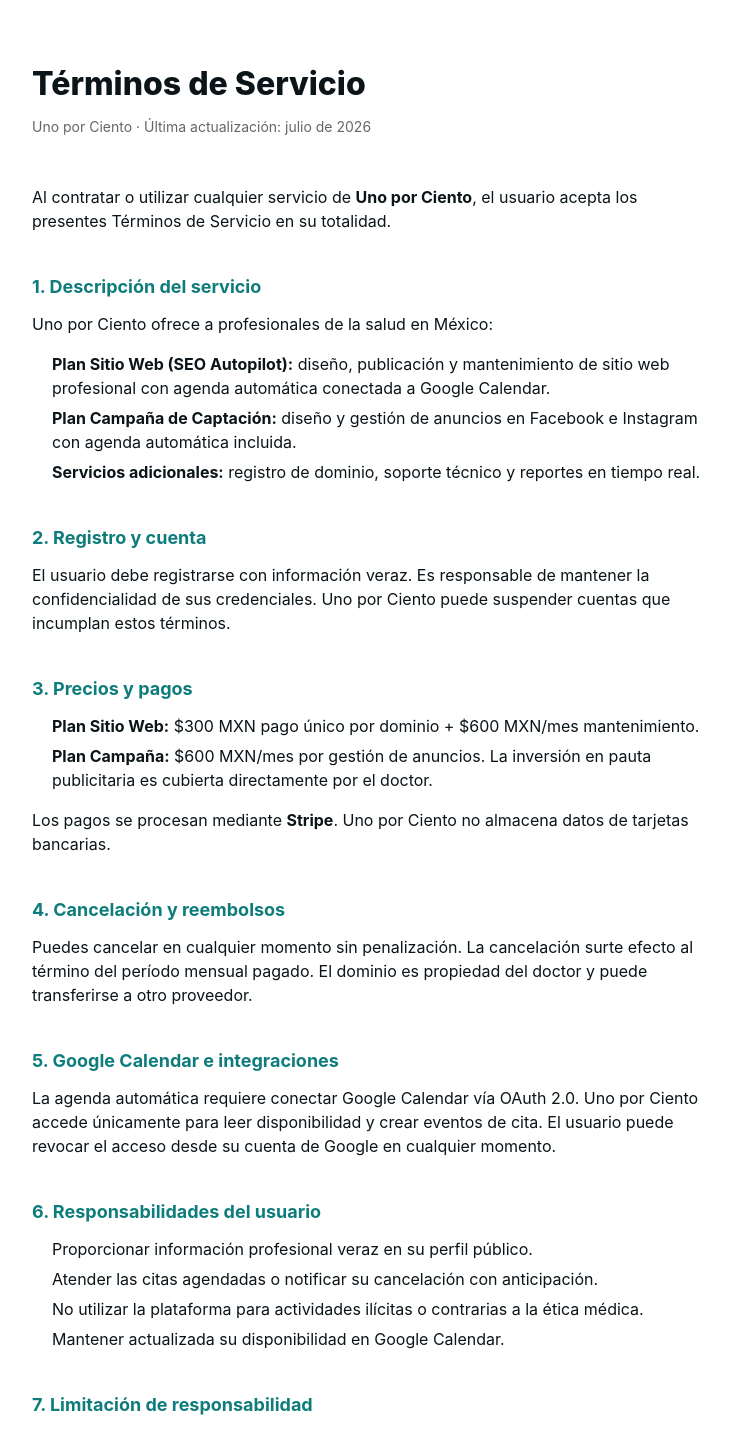
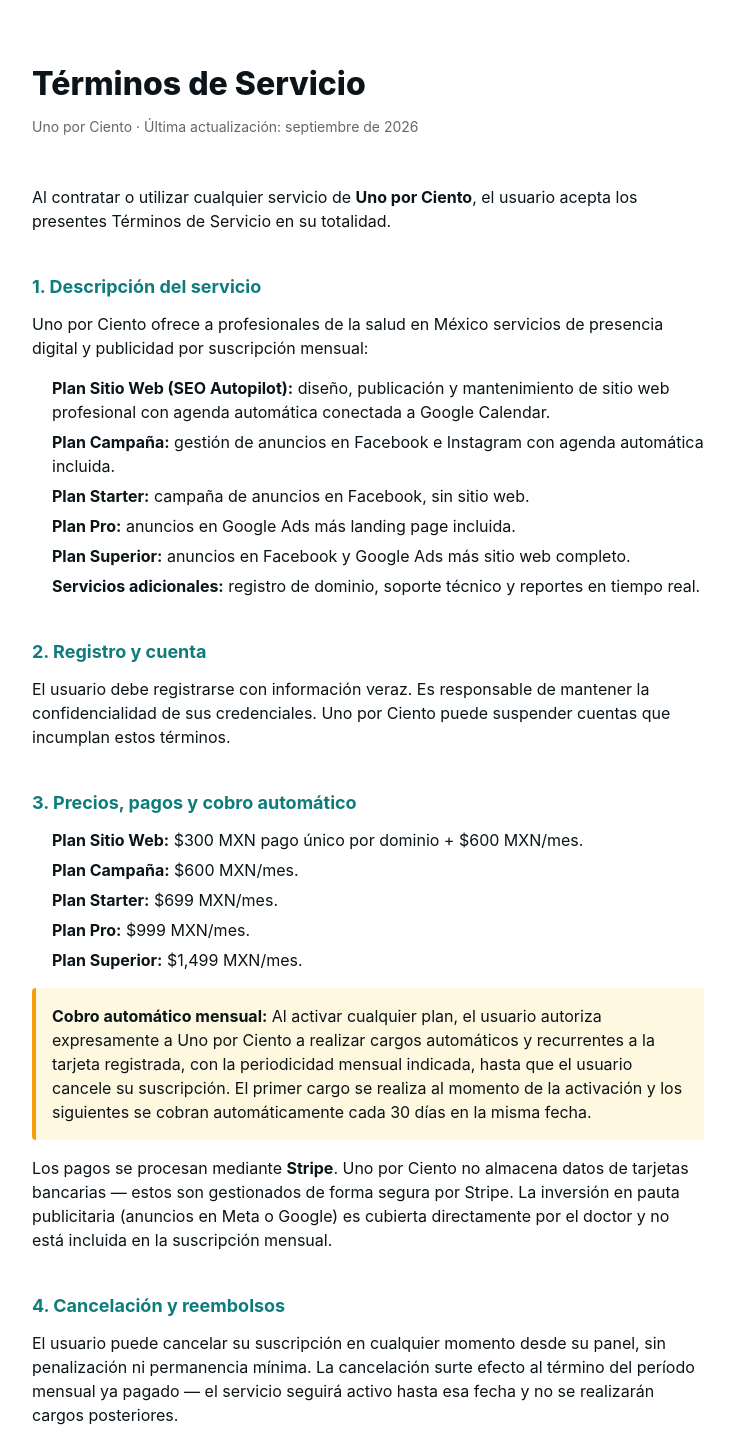
Before and after one commit to jguillermovg7-glitch/uno-por-ciento, a Next.js app: page /terminos in a window 1280 px wide. Shown: the top 1433 px of the page, without its empty margins (272-1007 px from the left). Built offline with nearby package versions, Linux system fonts and the light colour scheme.

Commit message:
legal: términos actualizados con cobro automático explícito

```diff
--- a/app/terminos/page.js
+++ b/app/terminos/page.js
@@ -7,30 +7,40 @@
     <main style={{ fontFamily: '-apple-system, BlinkMacSystemFont, Segoe UI, sans-serif', color: '#0B1418', background: '#fff', minHeight: '100vh' }}>
       <div style={{ maxWidth: '720px', margin: '0 auto', padding: '60px 24px 100px' }}>
         <h1 style={{ fontSize: '2rem', fontWeight: 800, marginBottom: '8px' }}>Términos de Servicio</h1>
-        <p style={{ color: '#666', fontSize: '0.875rem', marginBottom: '48px' }}>Uno por Ciento · Última actualización: julio de 2026</p>
+        <p style={{ color: '#666', fontSize: '0.875rem', marginBottom: '48px' }}>Uno por Ciento · Última actualización: septiembre de 2026</p>
 
         <p style={{ marginBottom: '16px' }}>Al contratar o utilizar cualquier servicio de <strong>Uno por Ciento</strong>, el usuario acepta los presentes Términos de Servicio en su totalidad.</p>
 
         <h2 style={{ fontSize: '1.125rem', fontWeight: 700, margin: '40px 0 12px', color: '#0E7C7B' }}>1. Descripción del servicio</h2>
-        <p style={{ marginBottom: '16px' }}>Uno por Ciento ofrece a profesionales de la salud en México:</p>
+        <p style={{ marginBottom: '16px' }}>Uno por Ciento ofrece a profesionales de la salud en México servicios de presencia digital y publicidad por suscripción mensual:</p>
         <ul style={{ paddingLeft: '20px', marginBottom: '16px' }}>
           <li style={{ marginBottom: '6px' }}><strong>Plan Sitio Web (SEO Autopilot):</strong> diseño, publicación y mantenimiento de sitio web profesional con agenda automática conectada a Google Calendar.</li>
-          <li style={{ marginBottom: '6px' }}><strong>Plan Campaña de Captación:</strong> diseño y gestión de anuncios en Facebook e Instagram con agenda automática incluida.</li>
+          <li style={{ marginBottom: '6px' }}><strong>Plan Campaña:</strong> gestión de anuncios en Facebook e Instagram con agenda automática incluida.</li>
+          <li style={{ marginBottom: '6px' }}><strong>Plan Starter:</strong> campaña de anuncios en Facebook, sin sitio web.</li>
+          <li style={{ marginBottom: '6px' }}><strong>Plan Pro:</strong> anuncios en Google Ads más landing page incluida.</li>
+          <li style={{ marginBottom: '6px' }}><strong>Plan Superior:</strong> anuncios en Facebook y Google Ads más sitio web completo.</li>
           <li style={{ marginBottom: '6px' }}><strong>Servicios adicionales:</strong> registro de dominio, soporte técnico y reportes en tiempo real.</li>
         </ul>
 
         <h2 style={{ fontSize: '1.125rem', fontWeight: 700, margin: '40px 0 12px', color: '#0E7C7B' }}>2. Registro y cuenta</h2>
         <p style={{ marginBottom: '16px' }}>El usuario debe registrarse con información veraz. Es responsable de mantener la confidencialidad de sus credenciales. Uno por Ciento puede suspender cuentas que incumplan estos términos.</p>
 
-        <h2 style={{ fontSize: '1.125rem', fontWeight: 700, margin: '40px 0 12px', color: '#0E7C7B' }}>3. Precios y pagos</h2>
+        <h2 style={{ fontSize: '1.125rem', fontWeight: 700, margin: '40px 0 12px', color: '#0E7C7B' }}>3. Precios, pagos y cobro automático</h2>
         <ul style={{ paddingLeft: '20px', marginBottom: '16px' }}>
-          <li style={{ marginBottom: '6px' }}><strong>Plan Sitio Web:</strong> $300 MXN pago único por dominio + $600 MXN/mes mantenimiento.</li>
-          <li style={{ marginBottom: '6px' }}><strong>Plan Campaña:</strong> $600 MXN/mes por gestión de anuncios. La inversión en pauta publicitaria es cubierta directamente por el doctor.</li>
+          <li style={{ marginBottom: '6px' }}><strong>Plan Sitio Web:</strong> $300 MXN pago único por dominio + $600 MXN/mes.</li>
+          <li style={{ marginBottom: '6px' }}><strong>Plan Campaña:</strong> $600 MXN/mes.</li>
+          <li style={{ marginBottom: '6px' }}><strong>Plan Starter:</strong> $699 MXN/mes.</li>
+          <li style={{ marginBottom: '6px' }}><strong>Plan Pro:</strong> $999 MXN/mes.</li>
+          <li style={{ marginBottom: '6px' }}><strong>Plan Superior:</strong> $1,499 MXN/mes.</li>
         </ul>
-        <p style={{ marginBottom: '16px' }}>Los pagos se procesan mediante <strong>Stripe</strong>. Uno por Ciento no almacena datos de tarjetas bancarias.</p>
+        <p style={{ marginBottom: '16px', padding: '16px', background: '#fff8e1', borderLeft: '4px solid #f59e0b', borderRadius: '4px' }}>
+          <strong>Cobro automático mensual:</strong> Al activar cualquier plan, el usuario autoriza expresamente a Uno por Ciento a realizar cargos automáticos y recurrentes a la tarjeta registrada, con la periodicidad mensual indicada, hasta que el usuario cancele su suscripción. El primer cargo se realiza al momento de la activación y los siguientes se cobran automáticamente cada 30 días en la misma fecha.
+        </p>
+        <p style={{ marginBottom: '16px' }}>Los pagos se procesan mediante <strong>Stripe</strong>. Uno por Ciento no almacena datos de tarjetas bancarias — estos son gestionados de forma segura por Stripe. La inversión en pauta publicitaria (anuncios en Meta o Google) es cubierta directamente por el doctor y no está incluida en la suscripción mensual.</p>
 
         <h2 style={{ fontSize: '1.125rem', fontWeight: 700, margin: '40px 0 12px', color: '#0E7C7B' }}>4. Cancelación y reembolsos</h2>
-        <p style={{ marginBottom: '16px' }}>Puedes cancelar en cualquier momento sin penalización. La cancelación surte efecto al término del período mensual pagado. El dominio es propiedad del doctor y puede transferirse a otro proveedor.</p>
+        <p style={{ marginBottom: '16px' }}>El usuario puede cancelar su suscripción en cualquier momento desde su panel, sin penalización ni permanencia mínima. La cancelación surte efecto al término del período mensual ya pagado — el servicio seguirá activo hasta esa fecha y no se realizarán cargos posteriores.</p>
+        <p style={{ marginBottom: '16px' }}>No se realizan reembolsos por períodos parciales ya iniciados, salvo en caso de falla técnica imputable a Uno por Ciento. El dominio es propiedad del doctor y puede transferirse a otro proveedor en cualquier momento.</p>
 
         <h2 style={{ fontSize: '1.125rem', fontWeight: 700, margin: '40px 0 12px', color: '#0E7C7B' }}>5. Google Calendar e integraciones</h2>
         <p style={{ marginBottom: '16px' }}>La agenda automática requiere conectar Google Calendar vía OAuth 2.0. Uno por Ciento accede únicamente para leer disponibilidad y crear eventos de cita. El usuario puede revocar el acceso desde su cuenta de Google en cualquier momento.</p>
@@ -56,7 +66,7 @@
         <p style={{ marginBottom: '16px' }}>Estos términos se rigen por las leyes de los Estados Unidos Mexicanos. Cualquier controversia se someterá a los tribunales competentes del estado de Guanajuato, México.</p>
 
         <h2 style={{ fontSize: '1.125rem', fontWeight: 700, margin: '40px 0 12px', color: '#0E7C7B' }}>11. Contacto</h2>
-        <p style={{ marginBottom: '16px' }}>Dudas o aclaraciones: <a href="mailto:j.guillermovg7@gmail.com" style={{ color: '#0E7C7B' }}>j.guillermovg7@gmail.com</a></p>
+        <p style={{ marginBottom: '16px' }}>Dudas, cancelaciones o aclaraciones: <a href="mailto:j.guillermovg7@gmail.com" style={{ color: '#0E7C7B' }}>j.guillermovg7@gmail.com</a> o por WhatsApp al <a href="https://wa.me/524441905298" style={{ color: '#0E7C7B' }}>+52 444 190 5298</a>.</p>
 
         <hr style={{ border: 'none', borderTop: '1px solid #E5EBEA', margin: '48px 0' }} />
         <p style={{ fontSize: '0.8rem', color: '#999' }}>Uno por Ciento · © 2026 Todos los derechos reservados.</p>
```
